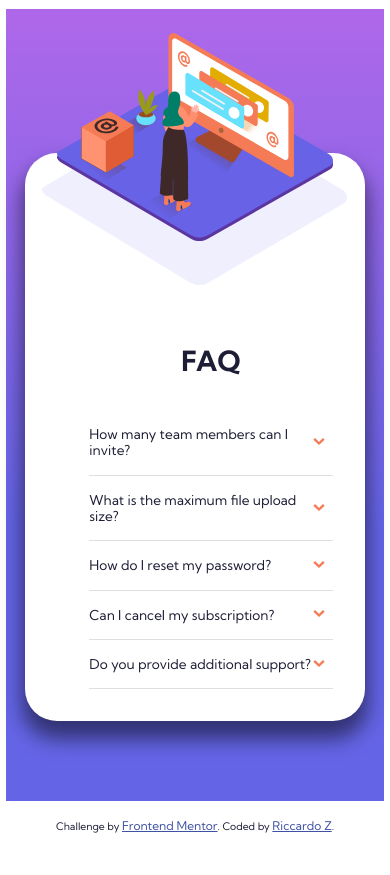
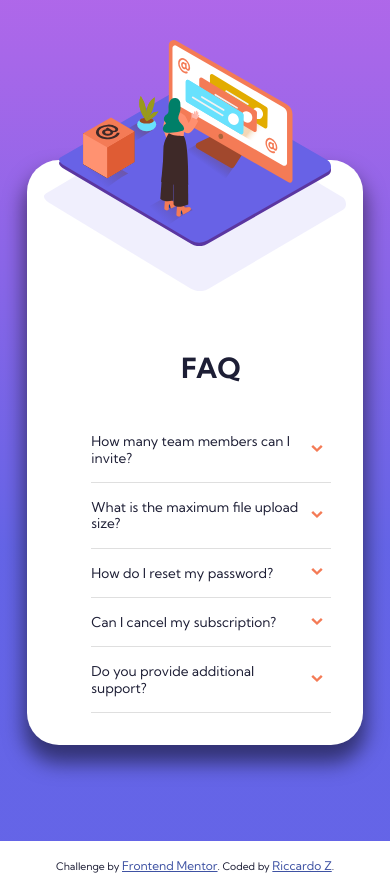
Before and after one commit to ricky80l/faq-accordion-card-main, a plain HTML site: page index.html in a window 390 px wide. Before the commit the page ends 844 px from the top, so only its background shows below. Drawn offline with nearby package versions, Linux system fonts and the light colour scheme.

Commit message:
Add files via upload

```diff
--- a/css/styles.css
+++ b/css/styles.css
@@ -144,8 +144,8 @@
                                                                                                                                                 overflow: visible !important;
                                                                                                                                             }
                                                                                                                                             .main {
-                                                                                                                                                padding: 9rem 5% 5rem;
-                                                                                                                                                width: 97vw;
+                                                                                                                                                padding: 10rem 7vw 6rem;
+                                                                                                                                                min-width: 100vw;
                                                                                                                                             }
                                                                                                                                             .container {
                                                                                                                                                 background: white url(../images/bg-pattern-mobile.svg) no-repeat center top;
```
